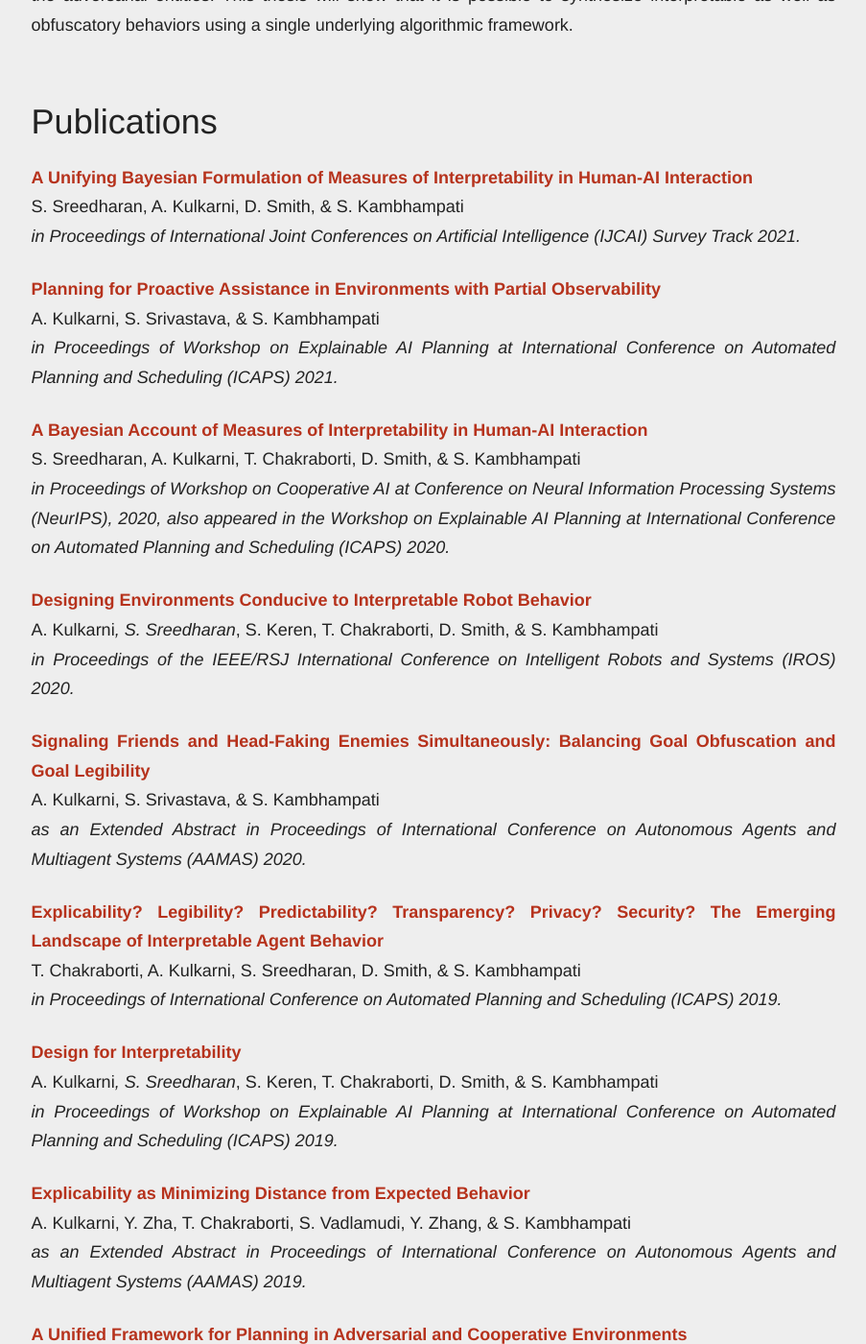
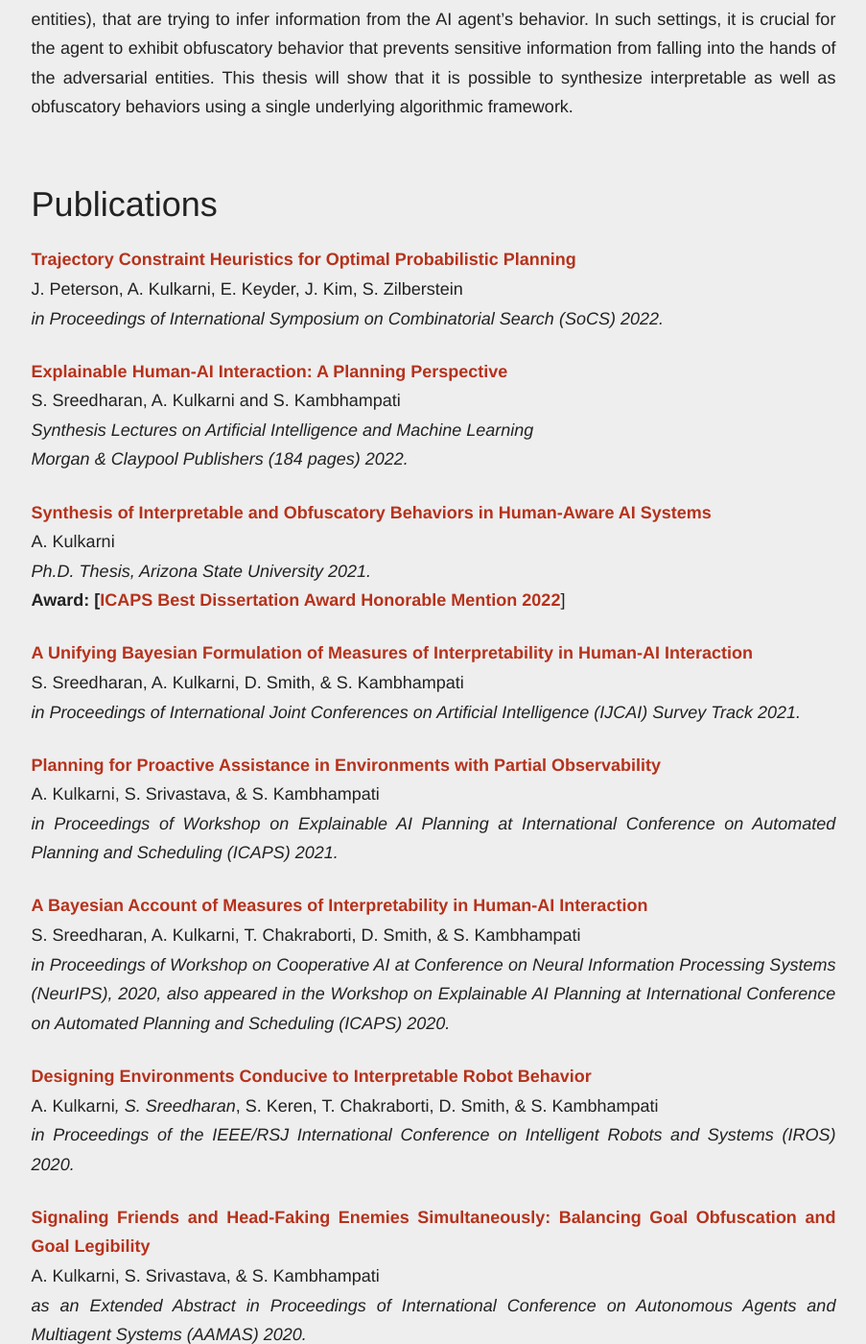
Before and after one commit to AnaghaK/anaghak.github.io, a Jekyll site: the page built from index.md, in a window 1280 px wide and 1400 px high, scrolled down 1908 px. Shown: the whole window at 96% size, without its empty margins (188-1091 px from the left). Built offline with Jekyll 4.4.1, drawn with Linux system fonts in a browser that asks for light colours; some of the changed text lies outside the part shown.

Commit message:
Adds paper updates from early 2022

```diff
--- a/_data/menu.yml
+++ b/_data/menu.yml
@@ -1,4 +1,4 @@
-- title: "Thesis"
+- title: "PhD Thesis"
   identifier: "thesis-header"
   href: "/#thesis"
 
--- a/index.md
+++ b/index.md
@@ -4,6 +4,23 @@ title:
 permalink: /
 
 pubs:
+    - title:   "Trajectory Constraint Heuristics for Optimal Probabilistic Planning"
+      author:  "J. Peterson, A. Kulkarni, E. Keyder, J. Kim, S. Zilberstein"
+      journal: "in Proceedings of International Symposium on Combinatorial Search (SoCS) 2022."
+      url:     "/files/TrajectoryConstraints.pdf"
+
+    - title:   "Explainable Human-AI Interaction: A Planning Perspective"
+      author:  "S. Sreedharan, A. Kulkarni and S. Kambhampati"
+      journal: "Synthesis Lectures on Artificial Intelligence and Machine Learning <br /> Morgan & Claypool Publishers (184 pages) 2022."
+      url:     "https://www.morganclaypoolpublishers.com/catalog_Orig/product_info.php?products_id=1698"
+
+    - title:   "Synthesis of Interpretable and Obfuscatory Behaviors in Human-Aware AI Systems"
+      author:  "A. Kulkarni"
+      journal: "Ph.D. Thesis, Arizona State University 2021."
+      url:     "https://keep.lib.asu.edu/items/161301"
+      award:
+        - name: "ICAPS Best Dissertation Award Honorable Mention 2022"
+          url:  "https://www.icaps-conference.org/icaps-awards/"
 
     - title:   "A Unifying Bayesian Formulation of Measures of Interpretability in Human-AI Interaction"
       author:  "S. Sreedharan, A. Kulkarni, D. Smith, & S. Kambhampati"
@@ -110,7 +127,9 @@ pubs:
 
 {% include image.html url="images/anagha.jpg" caption="" max_width="3.5px" align="right" %}
 
-I am now an AI Scientist at [Invitae](https://www.invitae.com/en){:target="_blank"}.
+I am now an AI Research Scientist at [Invitae](https://www.invitae.com/en){:target="_blank"}.
+
+I am excited to announce the publication of the book **[Explainable Human-AI Interaction: A Planning Perspective](https://www.morganclaypoolpublishers.com/catalog_Orig/product_info.php?products_id=1698){:target="_blank"}** that I co-wrote with [Sarath Sreedharan](https://www.public.asu.edu/~ssreedh3/){:target="_blank"} and [Prof. Subbarao Kambhampati](http://rakaposhi.eas.asu.edu/){:target="_blank"}.
 
 I received my Ph.D. in Computer Science from [Arizona State University](http://www.asu.edu){:target="_blank"}. At ASU, I was a member of [Yochan](https://yochan-lab.github.io/home/){:target="_blank"} research group directed by [Prof. Subbarao Kambhampati](http://rakaposhi.eas.asu.edu/){:target="_blank"}. My Ph.D. thesis outlines how an AI agent can reason over the human’s mental model of itself to synthesize human-aware AI behaviors and establishes a taxonomy of different types of interpretable as well as obfuscatory AI behaviors.
 
@@ -124,14 +143,14 @@ If you'd like to contact me, please drop me a [mail](mailto:kulkarni.p.anagha@gm
 * AAAI 2020 Tutorial on Synthesizing Explainable and Deceptive Behavior for Human-AI Interaction
 [[Tutorial slide deck]](https://www.dropbox.com/s/9z9iedehwhcxm22/tutorial.pdf?dl=0) &nbsp;&nbsp;&nbsp;&nbsp; [[Tutorial overview, Contents, Video]](https://yochan-lab.github.io/tutorial/AAAI-2020/)
 
-# <a name="thesis"></a>Thesis
+# <a name="thesis"></a>Ph.D. Thesis
 
 ### Synthesis of Interpretable and Obfuscatory Behaviors in Human-Aware AI Systems
 [[Dissertation]](/files/thesis.pdf){:target="_blank"}  &nbsp;&nbsp;&nbsp;&nbsp; [[Video]](https://www.youtube.com/watch?v=j--M3l6412Q){:target="_blank"}
 
 ### Advisor
 
-  [Subbarao Kambhampati](http://rakaposhi.eas.asu.edu/){:target="_blank"} | Arizona State University
+  [Subbarao Kambhampati](http://rakaposhi.eas.asu.edu/){:target="_blank"} | | Arizona State University
 
 ### Committee Members
 
@@ -149,6 +168,5 @@ In settings where a human and an AI agent coexist, the agent has to be capable o
 {% for pub in page.pubs %}
 [**{{pub.title}}**]({% if pub.internal %}{{pub.url | prepend: site.baseurl}}{% else %}{{pub.url}}{% endif %}){:target="_blank"}<br />
 {{pub.author}}<br />
-*{{pub.journal}}*
-{% if pub.media %}<br />Media: {% for article in pub.media %}[[{{article.name}}]({{article.url}}){:target="_blank"}] {% endfor %}{% endif %}
+*{{pub.journal}}*<br />{% if pub.award %}**Award: {% for article in pub.award %}[[{{article.name}}]({{article.url}})**{:target="_blank"}] {% endfor %}{% endif %}{% if pub.media %}**Media:** {% for article in pub.media %}**[[{{article.name}}]({{article.url}}){:target="_blank"}]** {% endfor %}{% endif %}
 {% endfor %}
```
Also changed, not shown: Gemfile.lock, 1 other file.
